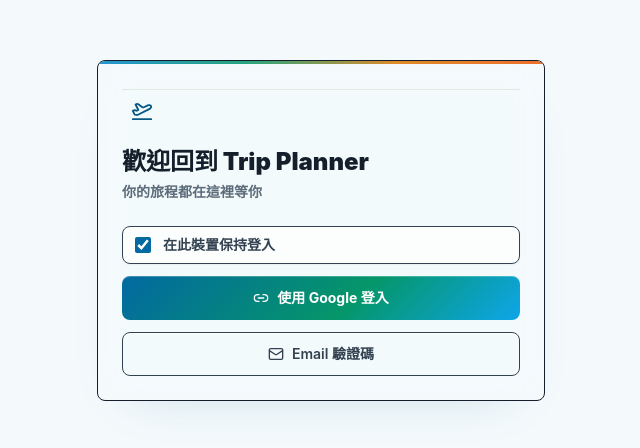
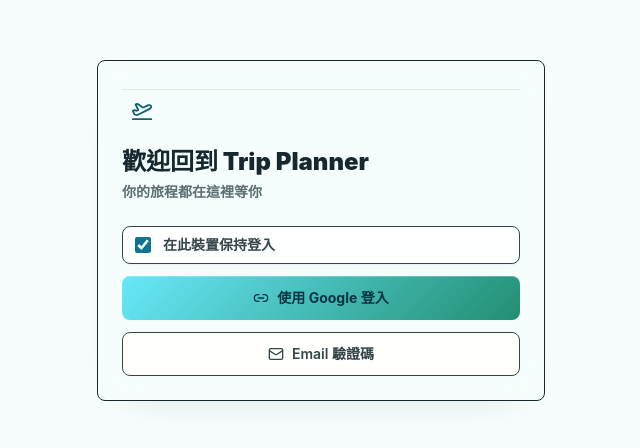
Before and after one commit to ZUIHUI/trip-planner, a React (Vite) app: page /login in a window 1280 px wide. Shown: the part 170-618 px from the top of the page, without its empty margins (319-959 px from the left). Built offline with nearby package versions, Linux system fonts and the light colour scheme; no server answers.

Commit message:
change color

```diff
--- a/index.html
+++ b/index.html
@@ -9,7 +9,7 @@
 
     <!-- PWA Meta Tags -->
     <link rel="manifest" href="/manifest.json" />
-    <meta name="theme-color" content="#075985" />
+    <meta name="theme-color" content="#0f9fb2" />
     <meta name="apple-mobile-web-app-capable" content="yes" />
     <meta name="apple-mobile-web-app-status-bar-style" content="black-translucent" />
     <meta name="apple-mobile-web-app-title" content="TripPlanner" />
--- a/src/styles/index.css
+++ b/src/styles/index.css
@@ -1902,6 +1902,251 @@ textarea.tp-input:focus {
   color: rgb(var(--ink-strong));
 }
 
+/* Fresh breeze correction: color-only palette override */
+:root {
+  --color-brand-50: 236 254 255;
+  --color-brand-100: 207 250 254;
+  --color-brand-200: 165 243 252;
+  --color-brand-300: 103 232 249;
+  --color-brand-400: 34 211 238;
+  --color-brand-500: 6 182 212;
+  --color-brand-600: 15 159 178;
+  --color-brand-700: 14 116 144;
+  --color-brand-800: 21 94 117;
+  --color-brand-900: 22 78 99;
+  --color-brand-950: 8 51 68;
+  --ink-strong: 22 40 45;
+  --ink-body: 52 69 73;
+  --ink-muted: 91 111 114;
+  --accent-petal: 255 244 241;
+  --accent-petal-strong: 197 88 68;
+  --accent-sun: 255 251 226;
+  --accent-sun-strong: 181 127 22;
+  --accent-coral: 255 243 232;
+  --accent-coral-strong: 203 96 65;
+  --accent-lilac: 244 243 255;
+  --accent-lilac-strong: 103 90 180;
+  --accent-sky: 229 249 253;
+  --accent-sky-strong: 15 159 178;
+  --accent-mint: 232 248 240;
+  --accent-mint-strong: 35 142 114;
+  --surface-page: 246 253 252;
+  --surface-card: 255 255 255;
+  --surface-muted: 237 248 248;
+  --surface-strong: 220 240 238;
+  --border-soft: 196 222 224;
+  --shadow-card: 0 18px 42px -34px rgba(8, 51, 68, 0.22), 0 1px 0 rgba(255, 255, 255, 0.94) inset;
+  --shadow-card-hover: 0 24px 56px -38px rgba(8, 51, 68, 0.28), 0 1px 0 rgba(255, 255, 255, 0.96) inset;
+  --shadow-popover: 0 28px 68px -42px rgba(32, 31, 25, 0.34), 0 1px 0 rgba(255, 255, 255, 0.92) inset;
+  --shadow-nav: 0 -14px 44px -36px rgba(22, 40, 45, 0.22), 0 14px 34px -30px rgba(15, 159, 178, 0.22);
+}
+
+.dark {
+  --color-brand-50: 8 51 68;
+  --color-brand-100: 22 78 99;
+  --color-brand-200: 21 94 117;
+  --color-brand-300: 14 116 144;
+  --color-brand-400: 15 159 178;
+  --color-brand-500: 34 211 238;
+  --color-brand-600: 103 232 249;
+  --color-brand-700: 165 243 252;
+  --color-brand-800: 207 250 254;
+  --color-brand-900: 236 254 255;
+  --color-brand-950: 248 255 255;
+  --ink-strong: 226 245 246;
+  --ink-body: 190 214 216;
+  --ink-muted: 142 169 172;
+  --accent-sky: 18 47 58;
+  --accent-sky-strong: 133 202 222;
+  --accent-mint: 20 53 43;
+  --accent-mint-strong: 121 219 184;
+  --surface-page: 10 22 26;
+  --surface-card: 17 31 35;
+  --surface-muted: 23 43 48;
+  --surface-strong: 33 61 66;
+  --border-soft: 52 83 88;
+}
+
+.tp-page-shell {
+  background:
+    linear-gradient(180deg, rgba(255, 255, 255, 0.98) 0%, rgb(var(--surface-page)) 52%, rgba(var(--accent-sky), 0.58) 100%),
+    linear-gradient(115deg, rgba(var(--accent-mint), 0.32), rgba(var(--accent-sky), 0.2) 56%, rgba(var(--accent-sun), 0.12));
+}
+
+.tp-page-shell::before {
+  background:
+    linear-gradient(90deg, rgba(var(--color-brand-700), 0.08) 1px, transparent 1px),
+    linear-gradient(180deg, rgba(var(--color-brand-700), 0.065) 1px, transparent 1px);
+  background-size: 46px 46px;
+  mask-image: linear-gradient(180deg, rgba(0, 0, 0, 0.55), transparent 78%);
+  opacity: 0.38;
+}
+
+.tp-page-shell::after {
+  display: none;
+}
+
+.tp-card,
+.tp-panel,
+.tp-auth-card,
+.tp-modal-surface,
+.tp-confirm-surface {
+  background:
+    linear-gradient(180deg, rgba(255, 255, 252, 0.96), rgba(var(--surface-card), 0.93)),
+    rgba(var(--surface-card), 0.94);
+  border-color: rgba(var(--border-soft), 0.96);
+}
+
+.tp-card-animated::before {
+  background: linear-gradient(90deg, rgba(var(--color-brand-600), 0.68), rgba(var(--accent-mint-strong), 0.42));
+  height: 2px;
+  opacity: 0.54;
+}
+
+.tp-button-primary,
+.tp-nav-active,
+.tp-action-mode-button[aria-pressed="true"],
+.tp-filter-chip[aria-pressed="true"] {
+  background:
+    linear-gradient(135deg, rgb(var(--color-brand-300)), rgb(var(--accent-mint-strong))),
+    rgb(var(--color-brand-300));
+  border-color: rgba(var(--color-brand-800), 0.28);
+  color: rgb(var(--color-brand-950));
+}
+
+.tp-button-secondary,
+.tp-button-ghost,
+.tp-input,
+.tp-select,
+textarea.tp-input {
+  background: rgba(255, 255, 252, 0.94);
+}
+
+.tp-button-secondary:hover:not(:disabled),
+.tp-button-ghost:hover:not(:disabled),
+.tp-module-button:hover {
+  background: rgba(var(--accent-sky), 0.7);
+  color: rgb(var(--color-brand-900));
+}
+
+.tp-icon-chip {
+  background:
+    linear-gradient(135deg, rgba(var(--accent-sky), 0.82), rgba(var(--accent-mint), 0.66)),
+    rgb(var(--surface-card));
+  color: rgb(var(--color-brand-800));
+}
+
+.tp-badge-info {
+  background: rgba(var(--accent-sky), 0.8);
+  border-color: rgba(var(--accent-sky-strong), 0.28);
+}
+
+.tp-badge-success {
+  background: rgba(var(--accent-mint), 0.82);
+  border-color: rgba(var(--accent-mint-strong), 0.26);
+  color: rgb(18, 95, 80);
+}
+
+.tp-badge-warning {
+  background: rgba(var(--accent-sun), 0.86);
+  border-color: rgba(var(--accent-sun-strong), 0.24);
+  color: rgb(112, 68, 26);
+}
+
+.tp-app-header-surface,
+.tp-ambient-dock,
+.tp-bottom-nav,
+.tp-account-bar,
+.tp-command-hero,
+.tp-command-center,
+.tp-continue-trip,
+.tp-day-switcher,
+.tp-module-button,
+.tp-action-mode-button,
+.tp-filter-chip {
+  background:
+    linear-gradient(135deg, rgba(255, 255, 255, 0.94), rgba(var(--accent-sky), 0.3)),
+    rgba(var(--surface-card), 0.9);
+  border-color: rgba(var(--border-soft), 0.94);
+}
+
+.tp-command-hero::after,
+.tp-command-center::after {
+  opacity: 0.18;
+}
+
+.tp-journey-hero {
+  background:
+    linear-gradient(135deg, rgba(8, 51, 68, 0.99), rgba(22, 78, 99, 0.96) 45%, rgba(35, 142, 114, 0.84)),
+    linear-gradient(58deg, transparent 0 58%, rgba(255, 255, 255, 0.08) 58.2% 58.7%, transparent 59% 100%);
+  border-color: rgba(255, 255, 255, 0.2);
+  box-shadow: 0 28px 64px -42px rgba(8, 51, 68, 0.72);
+  color: #ffffff;
+}
+
+.tp-journey-hero::before {
+  opacity: 0.2;
+}
+
+.tp-journey-hero h3,
+.tp-journey-hero p,
+.tp-journey-hero span,
+.tp-journey-hero svg {
+  text-shadow: 0 1px 2px rgba(0, 0, 0, 0.28);
+}
+
+.tp-journey-hero .text-brand-100,
+.tp-journey-hero .text-brand-50,
+.tp-journey-hero .text-white\/40,
+.tp-journey-hero .text-white\/80 {
+  color: rgba(255, 255, 255, 0.9) !important;
+}
+
+.tp-journey-hero .tp-trip-weather-card,
+.tp-trip-weather-card {
+  background:
+    linear-gradient(135deg, rgba(255, 255, 255, 0.96), rgba(var(--accent-sky), 0.58)),
+    rgb(var(--surface-card));
+  border-color: rgba(var(--border-soft), 0.94);
+  color: rgb(var(--ink-strong));
+  box-shadow: inset 0 1px 0 rgba(255, 255, 255, 0.84), 0 16px 34px -28px rgba(8, 51, 68, 0.3);
+}
+
+.tp-trip-weather-card,
+.tp-trip-weather-card * {
+  text-shadow: none !important;
+}
+
+.tp-trip-weather-card .tp-trip-weather-meta {
+  color: rgb(var(--ink-body));
+}
+
+.tp-trip-weather-card .tp-trip-weather-summary {
+  color: rgb(var(--ink-strong));
+}
+
+.dark .tp-page-shell {
+  background:
+    linear-gradient(180deg, rgba(22, 78, 99, 0.36), rgb(var(--surface-page)) 50%, rgba(20, 53, 43, 0.3)),
+    rgb(var(--surface-page));
+}
+
+.dark .tp-button-primary,
+.dark .tp-nav-active,
+.dark .tp-action-mode-button[aria-pressed="true"],
+.dark .tp-filter-chip[aria-pressed="true"] {
+  background:
+    linear-gradient(135deg, rgb(var(--color-brand-500)), rgb(var(--accent-mint-strong))),
+    rgb(var(--color-brand-500));
+  color: rgb(var(--surface-page));
+}
+
+.dark .tp-journey-hero {
+  background:
+    linear-gradient(135deg, rgba(8, 51, 68, 0.98), rgba(22, 78, 99, 0.94) 52%, rgba(20, 53, 43, 0.86)),
+    rgb(var(--surface-page));
+}
+
 @media print {
   @page {
     size: A4;
```
Also changed, not shown: public/manifest.json, 9 other files (tests, documents, lock files or other folders).
